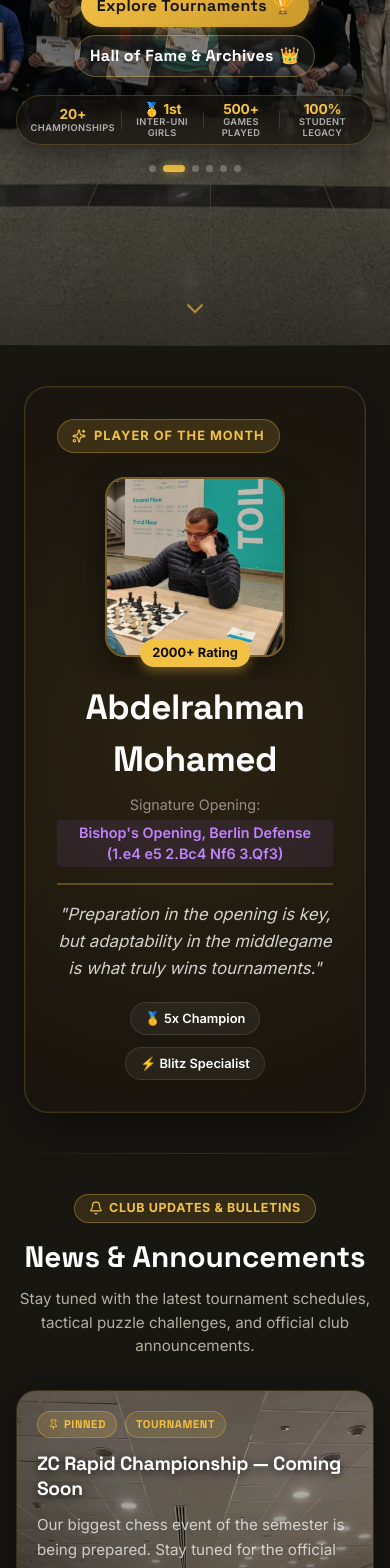
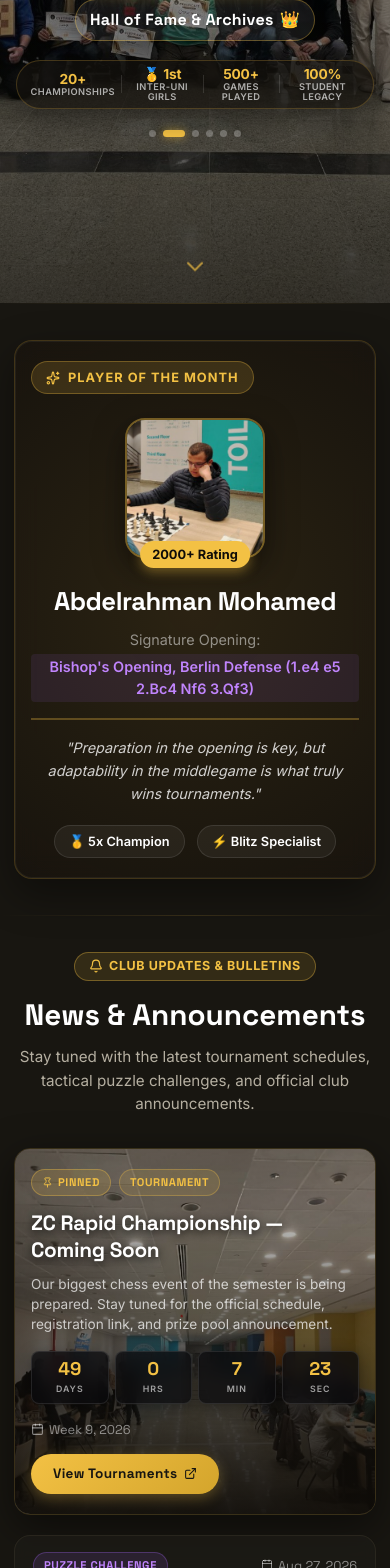
Before and after one commit to Bosy-Ayman/ZC-Chess-Club-WebApp, a React (Create React App) app in the folder my-app/: page / in a window 390 px wide. Shown: the part 432-2000 px from the top of the page. Built offline with nearby package versions, Linux system fonts and the light colour scheme; no server answers.

Commit message:
Optimize mobile ratios and responsive layouts for all Homepage components

```diff
--- a/my-app/src/pages/HomePage.css
+++ b/my-app/src/pages/HomePage.css
@@ -2118,6 +2118,144 @@
   }
 
   .tactician-card {
-    padding: 20px;
-  }
-}
+    padding: 20px 16px;
+  }
+
+  /* Section Paddings on Mobile */
+  .potm-section,
+  .news-section,
+  .winners-section,
+  .tactician-section,
+  .pillars-section,
+  .gallery-section {
+    padding: 36px 14px;
+  }
+
+  /* Player of the Month Mobile Ratios */
+  .potm-glass-card {
+    padding: 20px 16px;
+    border-radius: 18px;
+  }
+
+  .potm-image-wrapper {
+    width: 140px;
+    height: 140px;
+  }
+
+  .potm-name {
+    font-size: 1.6rem;
+  }
+
+  .potm-quote {
+    font-size: 0.9rem;
+  }
+
+  /* News & Announcements Mobile Ratios */
+  .news-featured-card {
+    border-radius: 16px;
+    margin-bottom: 20px;
+  }
+
+  .news-featured-image {
+    min-height: 220px;
+  }
+
+  .news-featured-body {
+    padding: 20px 16px;
+  }
+
+  .news-featured-title {
+    font-size: 1.3rem;
+  }
+
+  .news-featured-desc {
+    font-size: 0.85rem;
+    line-height: 1.5;
+    margin-bottom: 16px;
+  }
+
+  /* Countdown Timer Full-Width 4-Column Grid on Mobile */
+  .countdown-timer {
+    display: grid !important;
+    grid-template-columns: repeat(4, 1fr) !important;
+    gap: 6px !important;
+    width: 100% !important;
+    margin-bottom: 16px !important;
+  }
+
+  .countdown-item {
+    min-width: 0 !important;
+    width: 100% !important;
+    padding: 8px 4px !important;
+    border-radius: 8px !important;
+  }
+
+  .countdown-value {
+    font-size: 1.15rem !important;
+  }
+
+  .countdown-label {
+    font-size: 0.55rem !important;
+  }
+
+  .news-cards-grid {
+    grid-template-columns: 1fr !important;
+    gap: 14px !important;
+  }
+
+  .news-mini-card {
+    padding: 16px 18px !important;
+  }
+
+  /* Winners CTA Row Stack */
+  .winners-cta-row {
+    flex-direction: column !important;
+    width: 100% !important;
+    gap: 10px !important;
+  }
+
+  .explore-hall-btn,
+  .explore-archives-btn {
+    width: 100% !important;
+    box-sizing: border-box !important;
+    text-align: center !important;
+    justify-content: center !important;
+    padding: 12px 16px !important;
+    font-size: 0.82rem !important;
+  }
+
+  /* Club Pillars Grid on Mobile */
+  .pillars-grid {
+    grid-template-columns: 1fr !important;
+    gap: 14px !important;
+  }
+
+  .pillar-card {
+    padding: 20px 16px !important;
+  }
+
+  /* Gallery Grid on Mobile */
+  .gallery-grid {
+    grid-template-columns: repeat(2, 1fr) !important;
+    gap: 10px !important;
+  }
+}
+
+@media (max-width: 480px) {
+  .hero-section {
+    padding: 60px 12px 28px;
+    min-height: 80svh;
+  }
+
+  .hero-content h1 {
+    font-size: 1.35rem;
+  }
+
+  .hero-content p {
+    font-size: 0.8rem;
+  }
+
+  .gallery-grid {
+    grid-template-columns: 1fr !important;
+  }
+}
```
